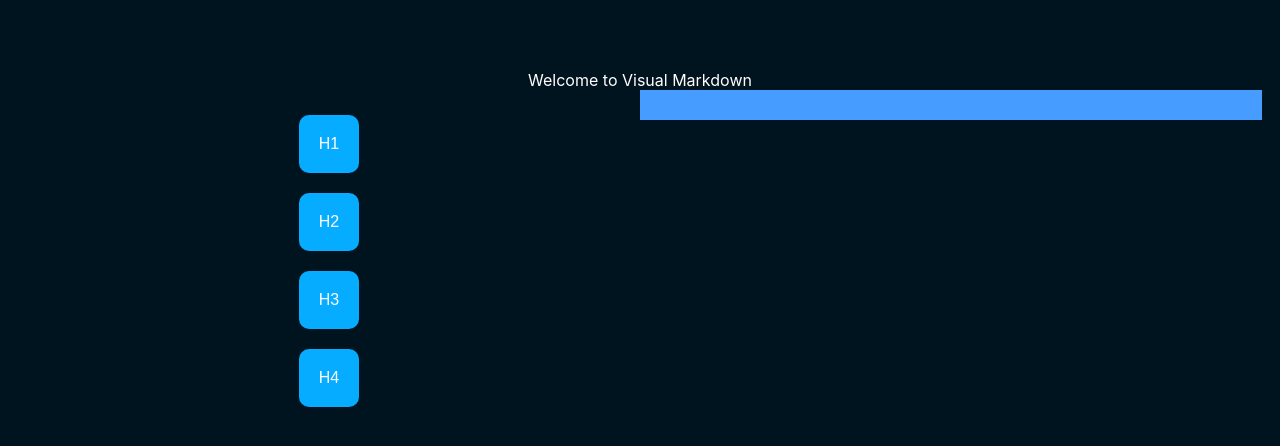
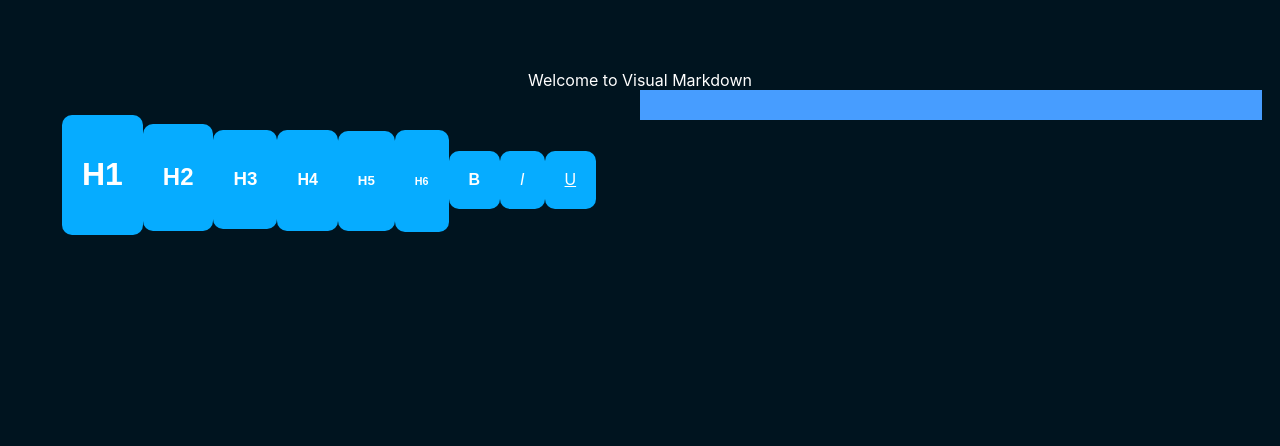
Before and after one commit to TheNavigat/VisualMarkdown, a Vue app: page / in a window 1280 px wide. Shown: the top 446 px of the page. Built offline with nearby package versions, Linux system fonts and the light colour scheme; a web font is replaced by a local one.

Commit message:
Button depending on format

```diff
--- a/src/App.vue
+++ b/src/App.vue
@@ -19,10 +19,15 @@ export default {
   data(){
     return{
       list1: [
-          { text:"", format: "H1", id: 1 },
-          { text:"", format: "H2", id: 2 },
-          { text:"", format: "H3", id: 3 },
-          { text:"", format: "H4", id: 4 }
+          { format: "H1", id: 1 },
+          { format: "H2", id: 2 },
+          { format: "H3", id: 3 },
+          { format: "H4", id: 4 },
+          { format: "H5", id: 5 },
+          { format: "H6", id: 6 },
+          { format: "B", id: 7 },
+          { format: "I", id: 8 },
+          { format: "U", id: 9 },
       ],
       list2: [
 
--- /dev/null
+++ b/src/components/ComponentButton.vue
@@ -0,0 +1,22 @@
+<template>
+    <div>
+    <h1 v-if="format=='H1'">H1</h1>
+    <h2 v-if="format=='H2'">H2</h2>
+    <h3 v-if="format=='H3'">H3</h3>
+    <h4 v-if="format=='H4'">H4</h4>
+    <h5 v-if="format=='H5'">H5</h5>
+    <h6 v-if="format=='H6'">H6</h6>
+    <b v-if="format=='B'">B</b>
+    <i v-if="format=='I'">I</i>
+    <u v-if="format=='U'">U</u>
+    </div>
+</template>
+
+<script>
+export default {
+    name: 'ComponentButton',
+    props: {
+     format: Text
+    }
+}
+</script>
--- a/src/components/Tools.vue
+++ b/src/components/Tools.vue
@@ -7,27 +7,29 @@
         @change="log"
         :clone="cloneMethod"
     >
-        <div
+        <span
           class="list-group-item"
           v-for="element in list1"
           :key="element.id"
         >
           <button>
-          {{ element.format }}
+          <ComponentButton :format="element.format" />
           </button>
-        </div>
+        </span>
     </draggable>
     </div>
 </template>
 
 <script>
 import draggable from "vuedraggable";
+import ComponentButton from "./ComponentButton.vue"
 let idGlobal = 5;
 
 export default {
     name: 'Tools',
     components:{
-        draggable
+        draggable,
+        ComponentButton
     },
     props:{
       list1: Array
@@ -36,8 +38,7 @@ export default {
       log: function(evt) {
         window.console.log(evt);
       },
-      cloneMethod({id, format}){
-        console.log(id)
+      cloneMethod({format}){
         return {
           id: idGlobal++,
           format: format
```
